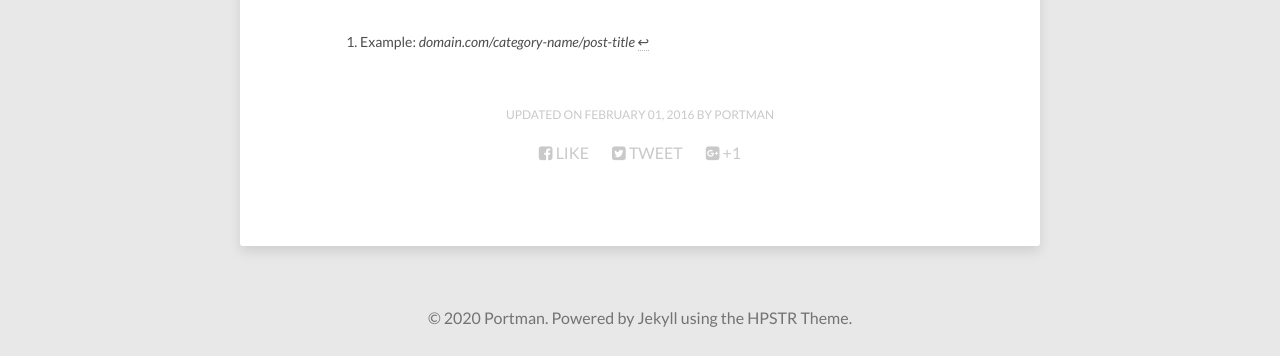
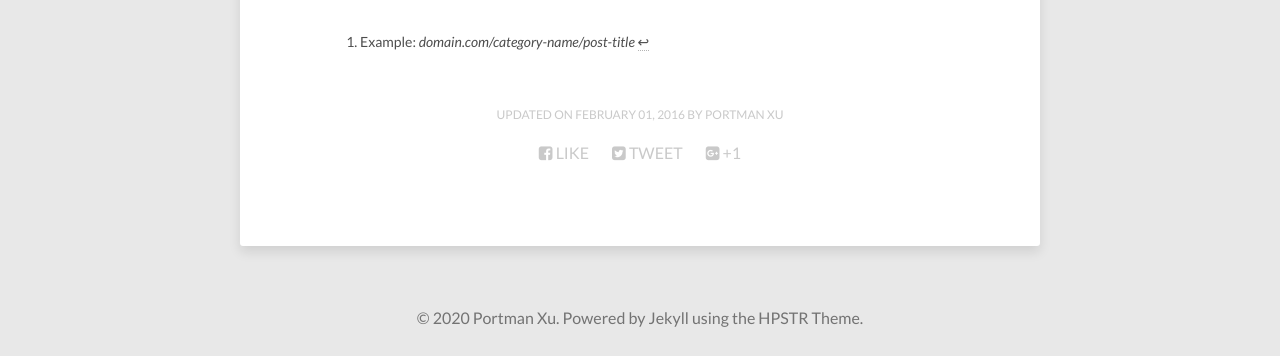
Before and after one commit to iportman/iportman.github.io, a Jekyll site: the page built from about/index.md, in a window 1280 px wide. Shown: the part 1201-1557 px from the top of the page. Built offline with Jekyll 4.4.1, drawn with Linux system fonts in a browser that asks for light colours; nearby versions of some CDN libraries.

Commit message:
整理页面

```diff
--- a/_config.yml
+++ b/_config.yml
@@ -9,14 +9,14 @@
 
 # Owner/author information
 owner:
-  name:           Portman
-  avatar:         avatar.jpg
+  name:           Portman Xu
+  avatar:         avatar1.jpg
   bio:            "hacker maybe"
   email:          isportman@gmail.com
   # Social networking links used in footer. Update and remove as you like.
   twitter:
   facebook:
-  github:         github.com/iportman
+  github:         iportman
   stackexchange:
   linkedin:
   instagram:
--- a/_data/navigation.yml
+++ b/_data/navigation.yml
@@ -1,7 +1,7 @@
 # Menu navigation links
 
-- title: Theme Setup
-  url: /theme-setup/
+# - title: Theme Setup
+#  url: /theme-setup/
 
 # - title: External Link
 #   url: http://mademistakes.com
--- a/_includes/navigation.html
+++ b/_includes/navigation.html
@@ -10,7 +10,7 @@
 					<h4>{{ site.owner.name }}</h4>
 					<p>{{ site.owner.bio }}</p>
 				</li>
-				<li><a href="{{ site.url }}/about/"><span class="btn btn-inverse">Learn More</span></a></li>
+				<li><a href="{{ site.url }}/#"><span class="btn btn-inverse">Learn More</span></a></li>
 				{% if site.owner.email %}<li>
 					<a href="mailto:{{ site.owner.email }}"><i class="fa fa-fw fa-envelope"></i> Email</a>
 				</li>{% endif %}
```
Also changed, not shown: images/avatar1.jpg (added).
